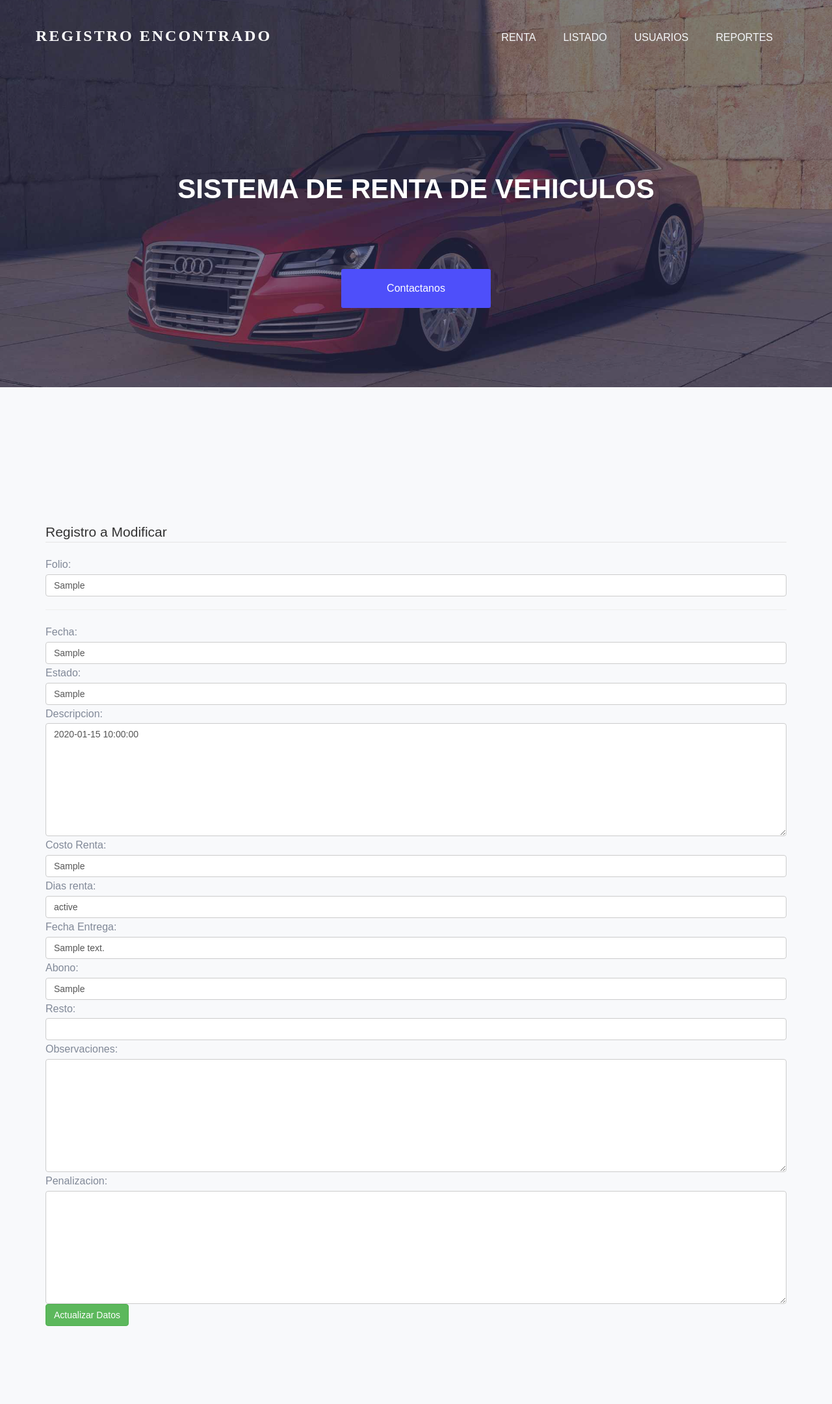
After one commit to Winchester08/rent_car, a Flask app: page /modifica/1 in a window 1280 px wide. The commit adds this page. Shown: the whole page at 65% size. Run offline with Flask 3, Linux system fonts and the light colour scheme; tables that the repository leaves empty or names only in its code hold one stand-in row (values such as "Sample post"); parts of the project's set-up code (start-up, migrations or seed data) failed here and were passed over; some libraries are stand-ins or nearby versions.

Commit message:
Se agregaron funciones y plantillas de actualizar y borrar

```diff
--- a/app.py
+++ b/app.py
@@ -57,7 +57,7 @@ def rentados():
     }
 
     lista = base_datos.connection.cursor()
-    lista.execute("Select * from renta")
+    lista.execute("Select * from renta where resto='Pendiente' ")
     muestra = lista.fetchall()
     return render_template('autos/rentados.html', ventana = mensajes, datos = muestra)
 
@@ -81,6 +81,48 @@ def listados_autos():
     lista.execute("Select * from autos ")
     muestra = lista.fetchall()
     return render_template ('autos/listado_autos.html', ventana=mensajes, muestra=muestra)
+
+@app.route('/borrado/<int:id>/')
+def borrado(id):
+    borra = base_datos.connection.cursor()
+    borra.execute("Delete from renta where id=%s",(id,))
+    borra.connection.commit()
+    return redirect(url_for('rentados'))
+    #return "Borrando Datos"
+    borra.close()
+
+@app.route('/modifica/<id>')
+def modifica(id):
+    mensajes = {
+    'alerta': 'Registro Encontrado',
+    'sistema':  'Sistema de renta de vehiculos',
+    }
+    titulo = "Registro  a Modificar"
+    modificar = base_datos.connection.cursor()
+    modificar.execute("Select * from renta where id=%s",(id,))
+    datos = modificar.fetchall()
+    modificar.close()
+    return render_template('autos/datos_renta.html', mensaje = titulo, datos_renta = datos[0], ventana=mensajes)
+
+@app.route('/actualiza_datos/<int:id>', methods = ['POST'])
+def actualiza_datos(id):
+    i=request.form['id']
+    fol = request.form['folio']
+    fe = request.form['fecha']
+    edo = request.form['estado']
+    costo = request.form['crenta']
+    dias = request.form['dias_renta']
+    feent = request.form['fe_entrega']
+    abono = request.form['abono']
+    resto = request.form['resto']
+    obs = request.form['obs']
+    pen = request.form['penalizados']
+
+    editar = base_datos.connection.cursor()
+    editar.execute("Update renta set observaciones=%s, resto=%s, estatus=%s, penalizaciones = %s where id=%s",(obs, resto,edo,pen,id))
+    editar.close()
+    return redirect(url_for('rentados'))
+
 
 @app.route('/captura')
 def captura_usuarios():
--- /dev/null
+++ b/templates/autos/datos_renta.html
@@ -0,0 +1,43 @@
+{% extends '/plantillas/base.html' %}
+{% block contenido %}
+<body>
+
+    {% include '/plantillas/welcome_nav.html' %}
+<section id="new-cars" class="new-cars">
+    <div class="container">
+        <div class="section-header">
+
+        </div><!--/.section-header-->
+        <div class="new-cars-content">
+                <div class="row">
+                    <div class="col-md-12">
+                                    <form action="/actualiza_datos/{{datos_renta.0}}" method="POST">
+                                        <fieldset>
+                                            <legend>{{mensaje}}</legend>
+                                            <input type="hidden" name="id" class="form-control" value="{{datos_renta.0}}">
+                                            <p>Folio:</p> <input type="text" name="folio" class="form-control" value="{{datos_renta.13}}">
+                                            <hr>
+                                            <p>Fecha: <input type="text" name="fecha" class="form-control" value="{{datos_renta.4}}"></p>
+
+                                            <p>Estado: <input type="text" name="estado" class="form-control" value="{{datos_renta.11}}"></p>
+                                            <p>Descripcion: </p><p><textarea name="descripcion" rows="8" cols="34" class="form-control" >{{datos_renta.5}}</textarea></p>
+                                            <p>Costo Renta: <input type="text" name="crenta" class="form-control" value="{{datos_renta.8}}"></p>
+                                            <p>Dias renta: <input type="text" name="dias_renta" class="form-control" value="{{datos_renta.12}}"></p>
+                                            <p>Fecha Entrega: <input type="text" name="fe_entrega" class="form-control" value="{{datos_renta.6}}"></p>
+                                            <p>Abono: <input type="text" name="abono" class="form-control" value="{{datos_renta.9}}"></p>
+                                            <p>Resto: <input type="text" name="resto" class="form-control" ></p>
+                                            <p>Observaciones: </p><p><textarea name="obs" rows="8" cols="34" class="form-control" ></textarea></p>
+                                            <p>Penalizacion: </p><p><textarea name="penalizados" rows="8" cols="34" class="form-control" ></textarea></p>
+                                        </fieldset>
+                                        <button type="submit" class="btn btn-success">Actualizar Datos</button>
+                                    </form>
+                    </div>
+
+                </div>
+
+        </div><!--/.new-cars-content-->
+    </div><!--/.container-->
+
+</section><!--/.new-cars-->
+{% endblock %}
+</body>
--- a/templates/autos/index.html
+++ b/templates/autos/index.html
@@ -37,7 +37,7 @@
 				            <div class="collapse navbar-collapse menu-ui-design" id="navbar-menu">
 				                <ul class="nav navbar-nav navbar-right" data-in="fadeInDown" data-out="fadeOutUp">
 				                    <li class=" scroll active"><a href="#home">Inicio</a></li>
-				                    <li class="scroll"><a href="#new-cars">Renta</a></li>
+				                    <li class="scroll"><a href="#new-cars"></a></li>
 				                    <li class="scroll"><a href="#featured-cars">Listado</a></li>
 				                    <li class="scroll"><a href="#brand">Usuarios</a></li>
 				                    <li class="scroll"><a href="#contact">Reportes</a></li>
--- a/templates/plantillas/welcome_nav.html
+++ b/templates/plantillas/welcome_nav.html
@@ -25,10 +25,10 @@
                     <div class="collapse navbar-collapse menu-ui-design" id="navbar-menu">
                         <ul class="nav navbar-nav navbar-right" data-in="fadeInDown" data-out="fadeOutUp">
                             <li class=" scroll active"><a href="#home">{{ventana.usuario}}</a></li>
-                            <li class="scroll"><a href="#service">Renta</a></li>
-                            <li class="scroll"><a href="#featured-cars">Listado</a></li>
-                            <li class="scroll"><a href="#brand">Usuarios</a></li>
-                            <li class="scroll"><a href="#contact">Reportes</a></li>
+                            <li class="scroll"><a href="/">Renta</a></li>
+                            <li class="scroll"><a href="/listado">Listado</a></li>
+                            <li class="scroll"><a href="/usuarios">Usuarios</a></li>
+                            <li class="scroll"><a href="/reportes">Reportes</a></li>
                         </ul><!--/.nav -->
                     </div><!-- /.navbar-collapse -->
                 </div><!--/.container-->
```
Also changed, not shown: templates/autos/listado_autos.html (+6 -4 lines), templates/autos/rentados.html (+16 -10 lines).
